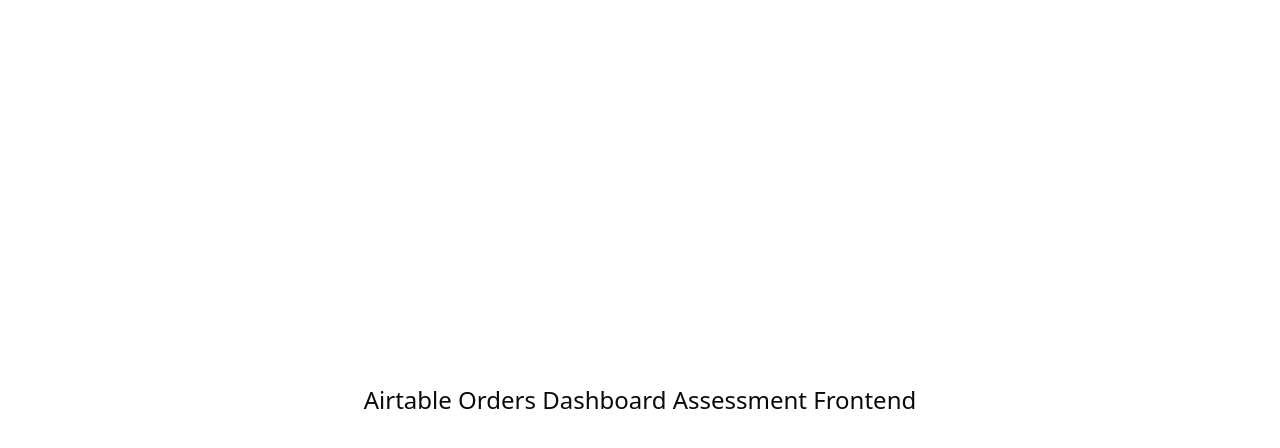
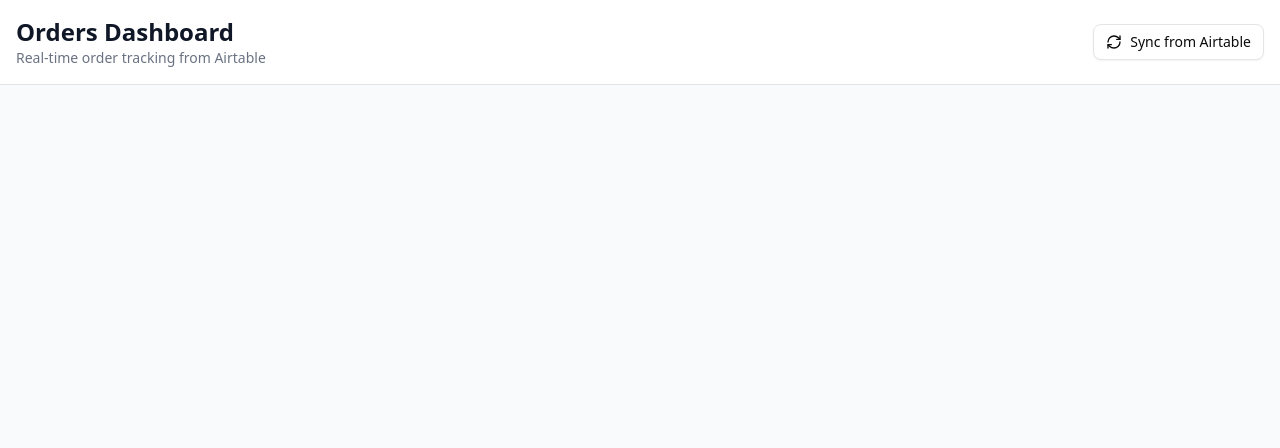
Before and after one commit to resonance/airtable-orders-dashboard-assessment, a React app in the folder frontend/: page / in a window 1280 px wide. Shown: the top 448 px of the page. Built offline with nearby package versions, Linux system fonts and the light colour scheme; the HTML template or start-up script is replaced by a standard one.

Commit message:
feat(frontend): add dashboard layout and header component
- Create DashboardLayout with header and main content area
- Add Header component with sync button
- Integrate shadcn/ui Button component
- Setup basic dashboard structure with container layout
- Add Lucide React icons for UI elements

```diff
--- a/frontend/src/App.tsx
+++ b/frontend/src/App.tsx
@@ -1,12 +1,10 @@
+import { DashboardLayout } from "./layouts/DashboardLayout";
+
 function App() {
   return (
-    <>
-      <div className="grid h-svh place-items-center">
-        <h1 className="bold text-2xl">
-          Airtable Orders Dashboard Assessment Frontend
-        </h1>
-      </div>
-    </>
+    <DashboardLayout>
+      <div className="space-y-8"></div>
+    </DashboardLayout>
   );
 }
 
--- /dev/null
+++ b/frontend/src/components/Header.tsx
@@ -0,0 +1,34 @@
+import { Button } from "@/components/ui/button";
+import { RefreshCw } from "lucide-react";
+
+export function Header() {
+  return (
+    <header className="border-b bg-white">
+      <div className="container mx-auto px-4 py-4">
+        <div className="flex items-center justify-between">
+          <div>
+            <h1 className="text-2xl font-bold text-gray-900">
+              Orders Dashboard
+            </h1>
+            <p className="text-sm text-gray-500">
+              Real-time order tracking from Airtable
+            </p>
+          </div>
+
+          <Button
+            onClick={() => {
+              console.log("Syncing...");
+            }}
+            variant="outline"
+            className="gap-2"
+          >
+            <>
+              <RefreshCw className="h-4 w-4" />
+              Sync from Airtable
+            </>
+          </Button>
+        </div>
+      </div>
+    </header>
+  );
+}
--- /dev/null
+++ b/frontend/src/components/ui/button.tsx
@@ -0,0 +1,60 @@
+import * as React from "react"
+import { Slot } from "@radix-ui/react-slot"
+import { cva, type VariantProps } from "class-variance-authority"
+
+import { cn } from "@/lib/utils"
+
+const buttonVariants = cva(
+  "inline-flex items-center justify-center gap-2 whitespace-nowrap rounded-md text-sm font-medium transition-all disabled:pointer-events-none disabled:opacity-50 [&_svg]:pointer-events-none [&_svg:not([class*='size-'])]:size-4 shrink-0 [&_svg]:shrink-0 outline-none focus-visible:border-ring focus-visible:ring-ring/50 focus-visible:ring-[3px] aria-invalid:ring-destructive/20 dark:aria-invalid:ring-destructive/40 aria-invalid:border-destructive",
+  {
+    variants: {
+      variant: {
+        default: "bg-primary text-primary-foreground hover:bg-primary/90",
+        destructive:
+          "bg-destructive text-white hover:bg-destructive/90 focus-visible:ring-destructive/20 dark:focus-visible:ring-destructive/40 dark:bg-destructive/60",
+        outline:
+          "border bg-background shadow-xs hover:bg-accent hover:text-accent-foreground dark:bg-input/30 dark:border-input dark:hover:bg-input/50",
+        secondary:
+          "bg-secondary text-secondary-foreground hover:bg-secondary/80",
+        ghost:
+          "hover:bg-accent hover:text-accent-foreground dark:hover:bg-accent/50",
+        link: "text-primary underline-offset-4 hover:underline",
+      },
+      size: {
+        default: "h-9 px-4 py-2 has-[>svg]:px-3",
+        sm: "h-8 rounded-md gap-1.5 px-3 has-[>svg]:px-2.5",
+        lg: "h-10 rounded-md px-6 has-[>svg]:px-4",
+        icon: "size-9",
+        "icon-sm": "size-8",
+        "icon-lg": "size-10",
+      },
+    },
+    defaultVariants: {
+      variant: "default",
+      size: "default",
+    },
+  }
+)
+
+function Button({
+  className,
+  variant,
+  size,
+  asChild = false,
+  ...props
+}: React.ComponentProps<"button"> &
+  VariantProps<typeof buttonVariants> & {
+    asChild?: boolean
+  }) {
+  const Comp = asChild ? Slot : "button"
+
+  return (
+    <Comp
+      data-slot="button"
+      className={cn(buttonVariants({ variant, size, className }))}
+      {...props}
+    />
+  )
+}
+
+export { Button, buttonVariants }
--- /dev/null
+++ b/frontend/src/layouts/DashboardLayout.tsx
@@ -0,0 +1,14 @@
+import { Header } from "@/components/Header";
+
+interface DashboardLayoutProps {
+  children: React.ReactNode;
+}
+
+export function DashboardLayout({ children }: DashboardLayoutProps) {
+  return (
+    <div className="min-h-screen bg-gray-50">
+      <Header />
+      <main className="container mx-auto px-4 py-8">{children}</main>
+    </div>
+  );
+}
```
